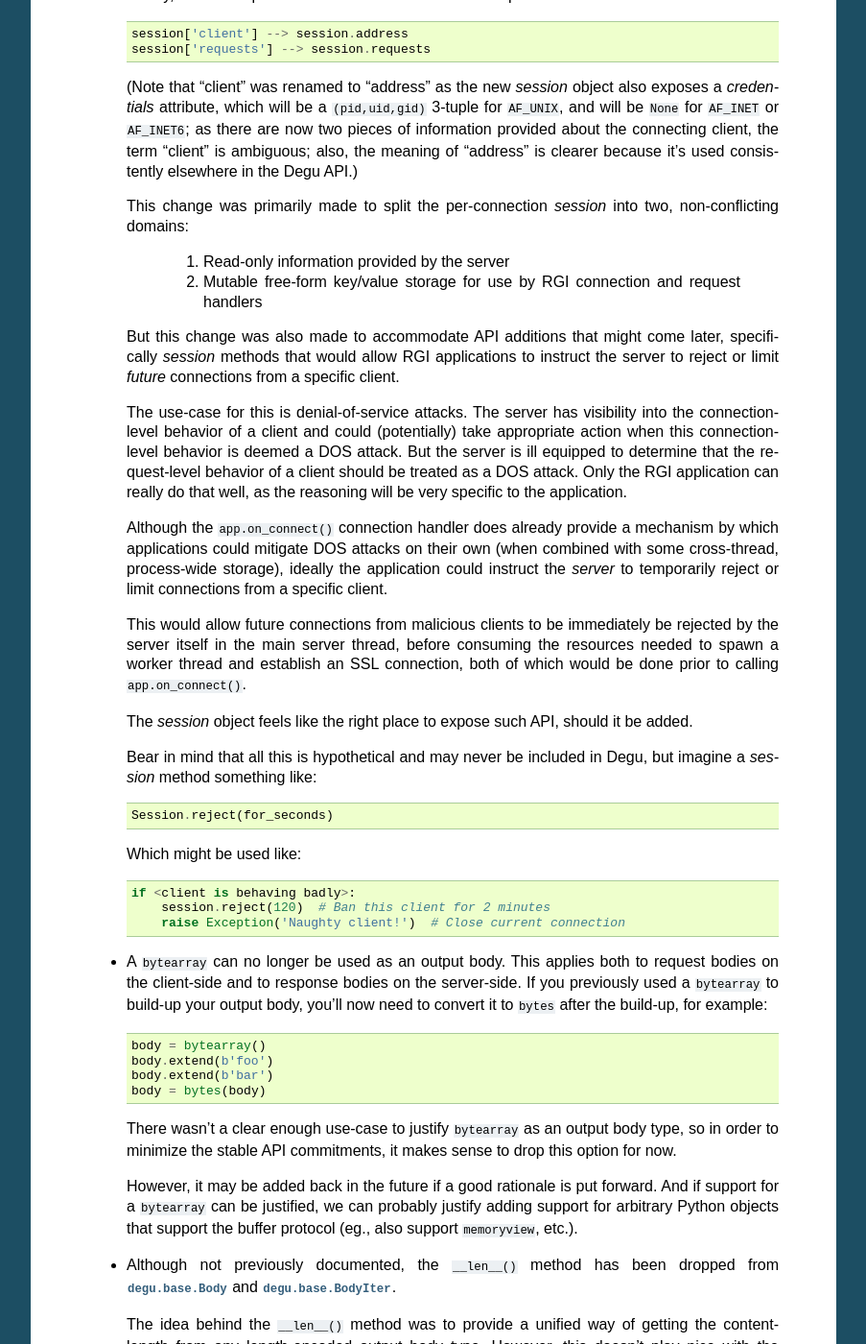
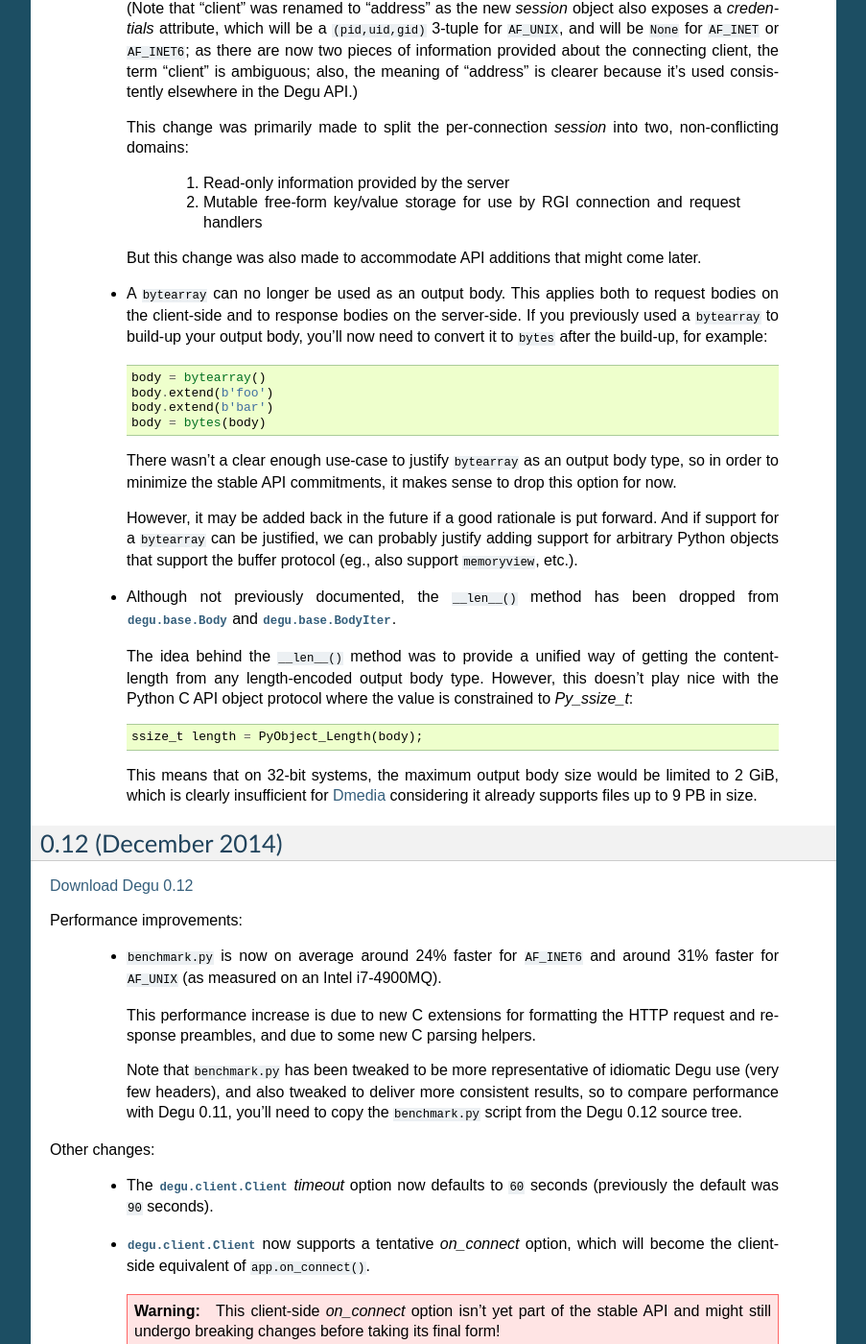
Before and after one commit to json420/degu, a Sphinx documentation site: the page built from doc/changelog.rst, in a window 1280 px wide and 1400 px high, scrolled down 1803 px. Shown: the whole window at 96% size, without its empty margins (198-1101 px from the left). Built offline with Sphinx 7.4.7, drawn with Linux system fonts in a browser that asks for light colours; some of the changed text lies outside the part shown.

Commit message:
bit of changelog work

```diff
--- a/doc/changelog.rst
+++ b/doc/changelog.rst
@@ -81,15 +82,11 @@
         replaced any of the request attributes when, say, checking the URI
         invariant condition.
 
-        (Note that although the new *request* object itself is immutable, the
-        ``request.script`` and ``request.path`` attributes are still mutable
-        lists, so nothing has changed in terms of how path-shifting is done as
-        a request is dispatched through your application.)
-
-    *   Instead of a ``dict``, the RGI *session* argument is now a custom Python
-        object with read-only attributes.  However, the ``session.store``
-        attribute provides a ``dict`` instance that RGI connection and requests
-        handlers can still use for persistent, per-connection storage.
+    *   Instead of a ``dict``, the RGI *session* argument is now a
+        :class:`degu.server.Session` object with read-only attributes.  However,
+        the :attr:`degu.server.Session.store` attribute provides a ``dict``
+        instance that RGI connection and request handlers can still use for
+        persistent, per-connection storage.
 
         For ``app.on_connect()`` connection handlers, port your *session*
         storage like this::
@@ -131,43 +128,7 @@
                 and request handlers
 
         But this change was also made to accommodate API additions that might
-        come later, specifically *session* methods that would allow RGI
-        applications to instruct the server to reject or limit *future*
-        connections from a specific client.
-
-        The use-case for this is denial-of-service attacks.  The server has
-        visibility into the connection-level behavior of a client and could
-        (potentially) take appropriate action when this connection-level
-        behavior is deemed a DOS attack.  But the server is ill equipped to
-        determine that the request-level behavior of a client should be treated
-        as a DOS attack.  Only the RGI application can really do that well, as
-        the reasoning will be very specific to the application.
-
-        Although the ``app.on_connect()`` connection handler does already
-        provide a mechanism by which applications could mitigate DOS attacks on
-        their own (when combined with some cross-thread, process-wide storage),
-        ideally the application could instruct the *server* to temporarily
-        reject or limit connections from a specific client.
-
-        This would allow future connections from malicious clients to be
-        immediately be rejected by the server itself in the main server thread,
-        before consuming the resources needed to spawn a worker thread and
-        establish an SSL connection, both of which would be done prior to
-        calling ``app.on_connect()``.
-
-        The *session* object feels like the right place to expose such API,
-        should it be added.
-
-        Bear in mind that all this is hypothetical and may never be included in
-        Degu, but imagine a *session* method something like::
-
-            Session.reject(for_seconds)
-
-        Which might be used like::
-
-            if <client is behaving badly>:
-                session.reject(120)  # Ban this client for 2 minutes
-                raise Exception('Naughty client!')  # Close current connection
+        come later.
 
     *   A ``bytearray`` can no longer be used as an output body.  This applies
         both to request bodies on the client-side and to response bodies on the
--- a/doc/degu.server.rst
+++ b/doc/degu.server.rst
@@ -575,7 +575,7 @@
 :class:`Session` instance that will be associated with that connection for the
 lifetime of the connection.
 
-Then if your root application has an ``app.on_connect()`` connection handler,
+If your root application has an ``app.on_connect()`` connection handler,
 it will be called with this new :class:`Session` instance as the first
 argument::
 
@@ -584,7 +584,7 @@
 (The second argument will be the raw `socket.socket`_ or `ssl.SSLSocket`_
 instance corresponding to the incoming connection.)
 
-Finally for each request received through the connection, your ``app()`` request
+Then for each request received through the connection, your ``app()`` request
 handler will be called with still this exact same :class:`Session` instance as
 the first argument::
 
```
Also changed, not shown: other parts of doc/changelog.rst (+3 -2 lines).
